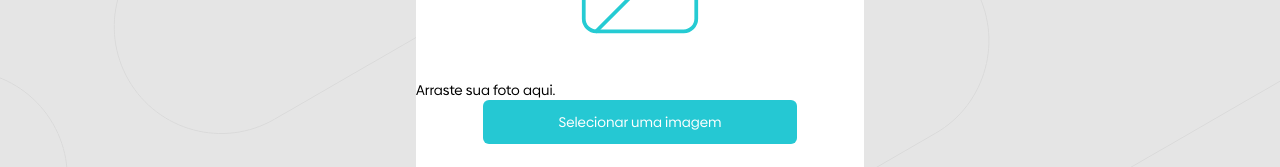
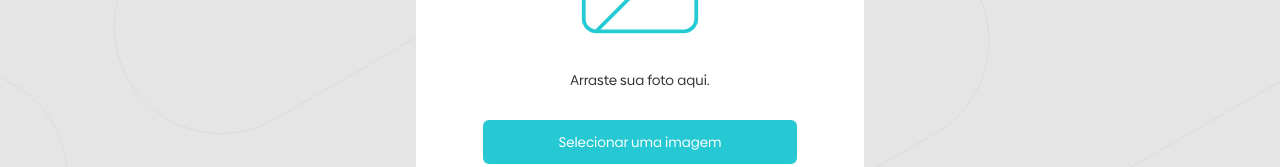
Before and after one commit to RicardolimaR2L/Devagram-React-nextjs, a Next.js app: page /publicacao in a window 1280 px wide. Shown: the part 270-437 px from the top of the page. Built offline with nearby package versions, Linux system fonts and the light colour scheme; no server answers; sample sign-in values are in the browser's storage.

Commit message:
estilos do botão

```diff
--- a/pages/publicacao/publicacao.scss
+++ b/pages/publicacao/publicacao.scss
@@ -38,6 +38,11 @@
         width: 70%;
         margin: auto;
         padding: 12px;
+
+        &:hover {
+          border: none;
+          opacity: 0.8;
+        }
       }
     }
   }
@@ -46,5 +51,20 @@
     display: flex;
     height: 85vh;
     flex-direction: column;
+
+    .conteudoPaginaPublicacao {
+      .primeiraEtapa {
+        .uploadImagemContainer {
+          .imagemPreviewContainer {
+            margin-bottom: 20px;
+          }
+        }
+        .textoDragAndDrop {
+          text-align: center;
+          color: $cinza4;
+          margin-bottom: 30px;
+        }
+      }
+    }
   }
 }
```
